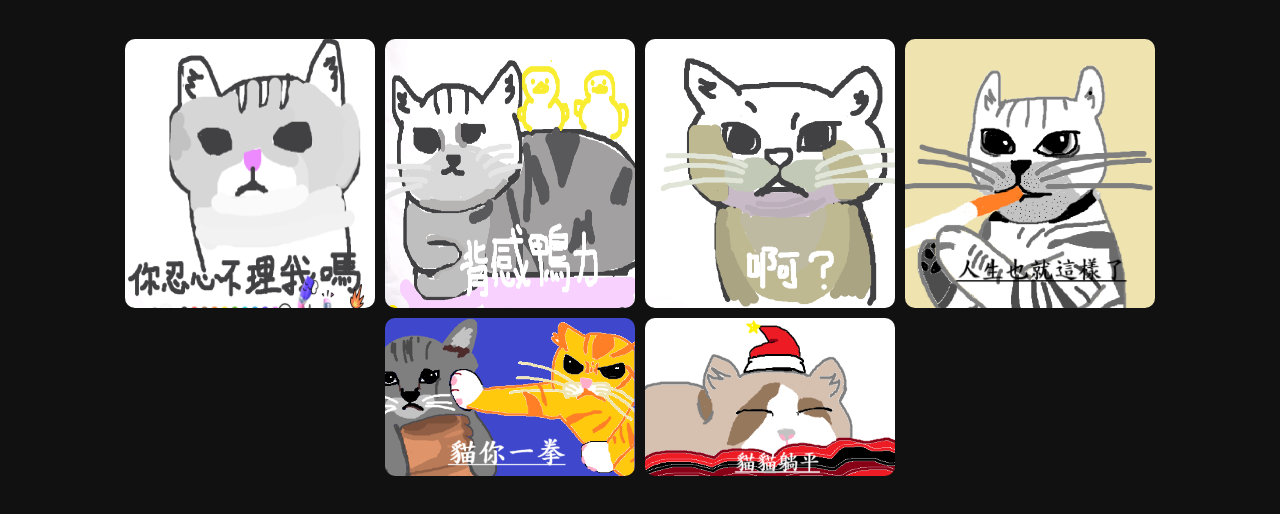
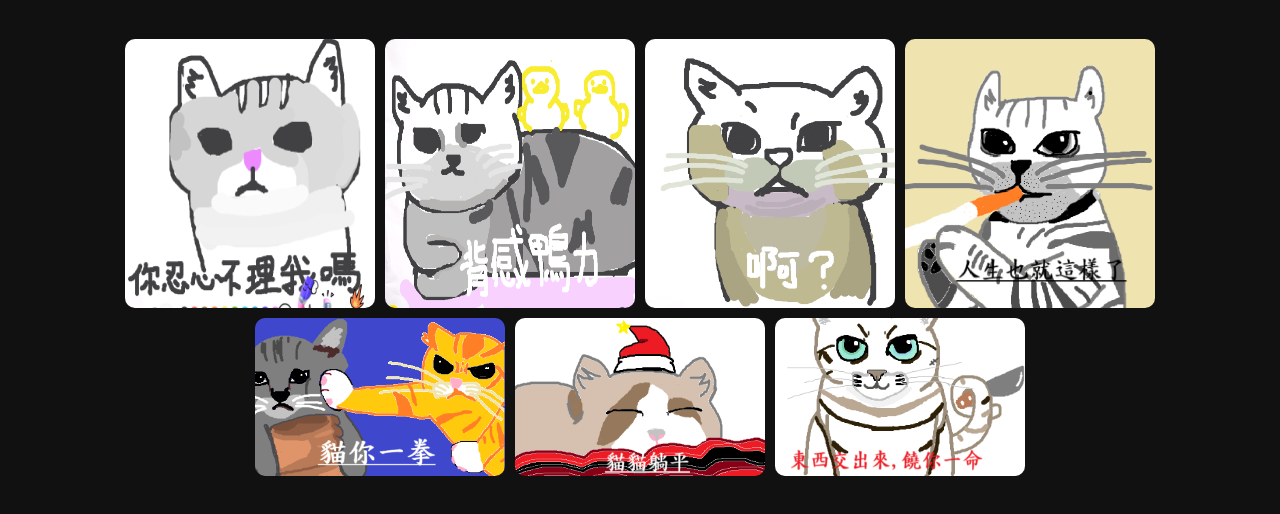
Before and after one commit to YsQieyu/Ys-dracat, a plain HTML site: page index.html in a window 1280 px wide. Shown: the part 102-616 px from the top of the page. Drawn offline with Linux system fonts and the light colour scheme.

Commit message:
Update index.html

```diff
--- a/index.html
+++ b/index.html
@@ -57,6 +57,7 @@
     <img src="螢幕擷取畫面 2025-09-14 142415.png" alt="cat4">
     <img src="cat05.png" alt="cat5">
     <img src="cat06.png" alt="cat6">
+    <img src="未命名.png" alt="cat7">
   </div>
 
   <div id="lightbox">
```
